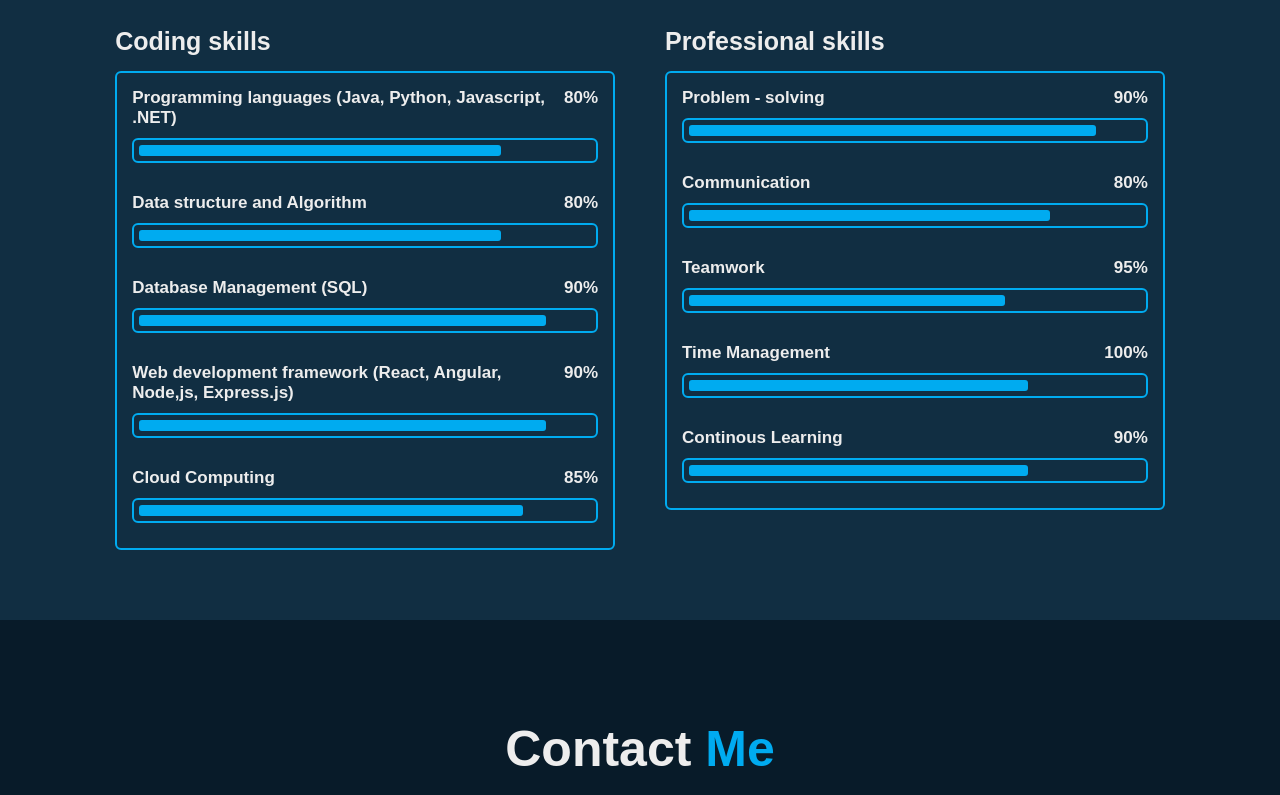
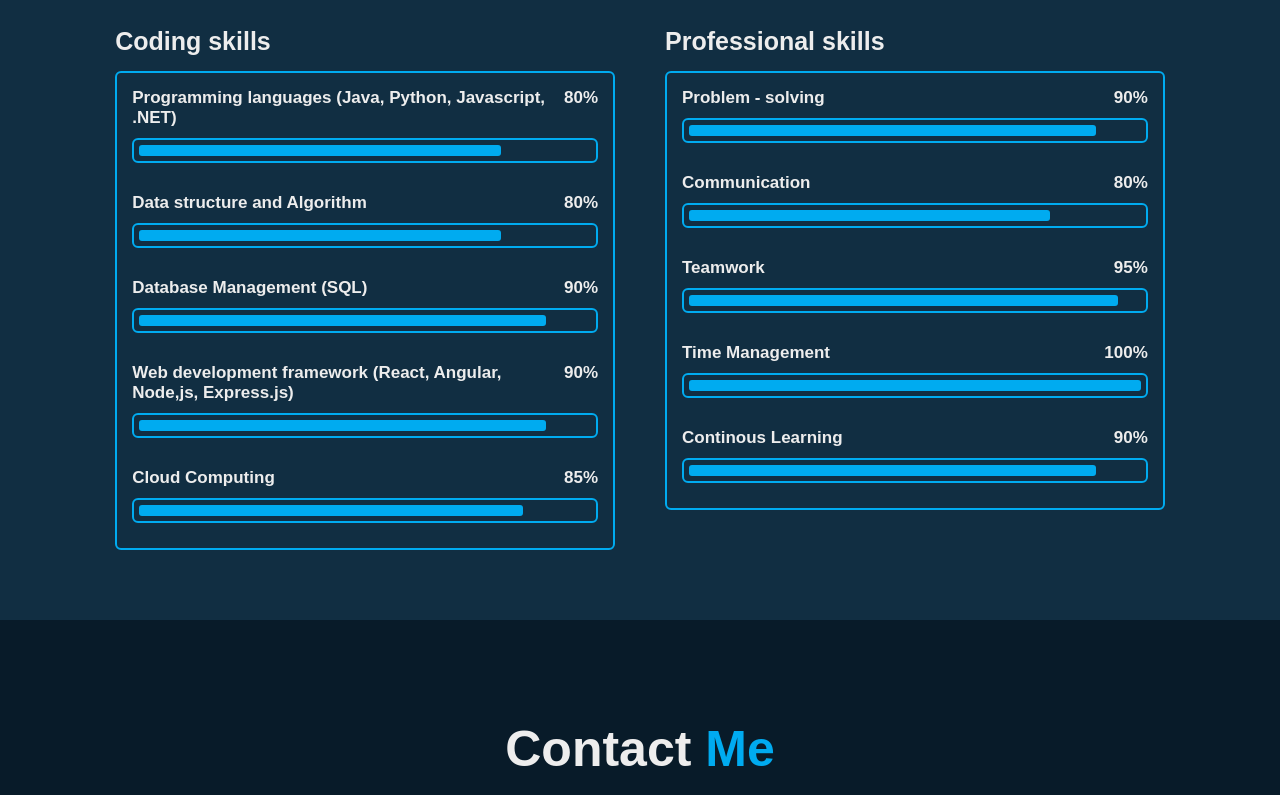
Before and after one commit to Billionaire-Developer/Billionaire.Developer, a plain HTML site: page index.html in a window 1280 px wide. Shown: the part 3207-4002 px from the top of the page. Drawn offline with nearby package versions, Linux system fonts and the light colour scheme.

Commit message:
Update style.css

```diff
--- a/CSS/style.css
+++ b/CSS/style.css
@@ -443,13 +443,13 @@ span{
     width: 80%;
 }
 .skills-column:nth-child(2) .skills-content .progress:nth-child(3) .bar span{
-    width: 70%;
+    width: 95%;
 }
 .skills-column:nth-child(2) .skills-content .progress:nth-child(4) .bar span{
-    width: 75%;
+    width: 100%;
 }
 .skills-column:nth-child(2) .skills-content .progress:nth-child(5) .bar span{
-    width: 75%;
+    width: 90%;
 }
 .contact{
     min-height: auto;
```
